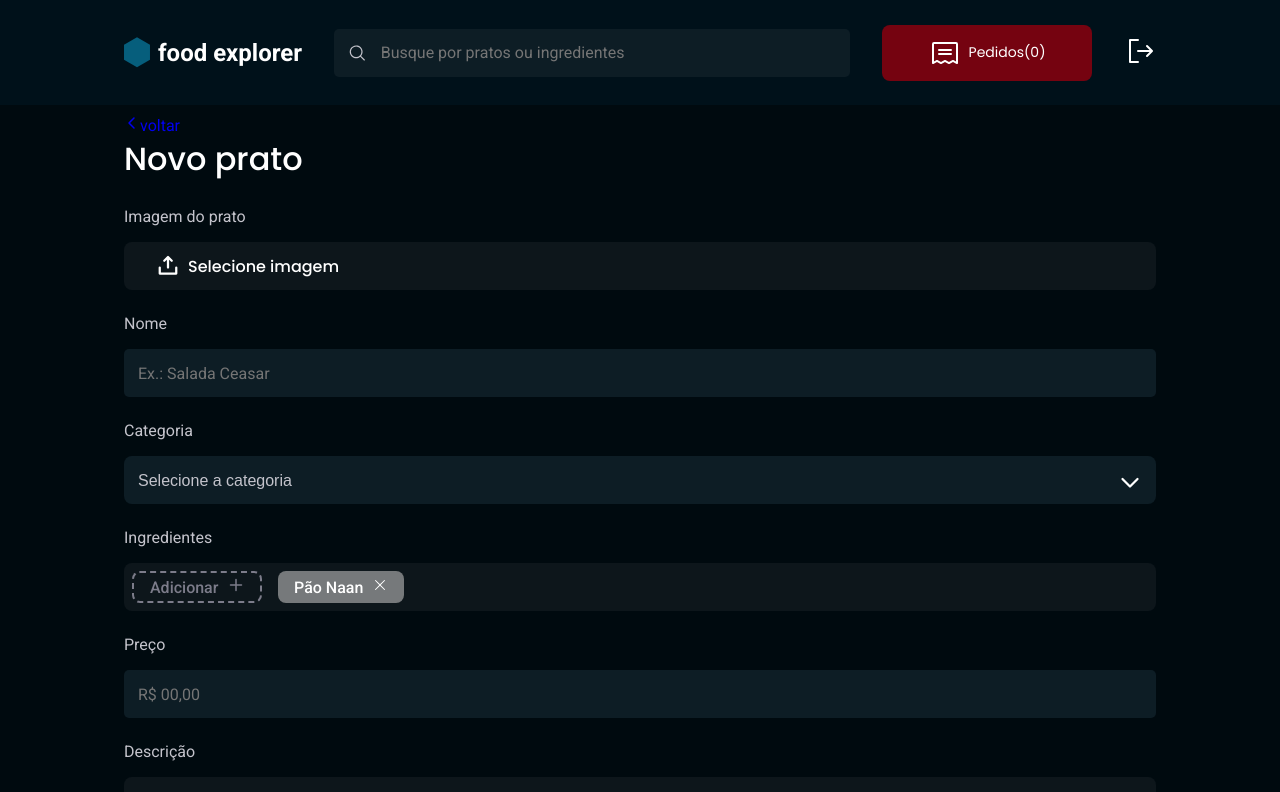
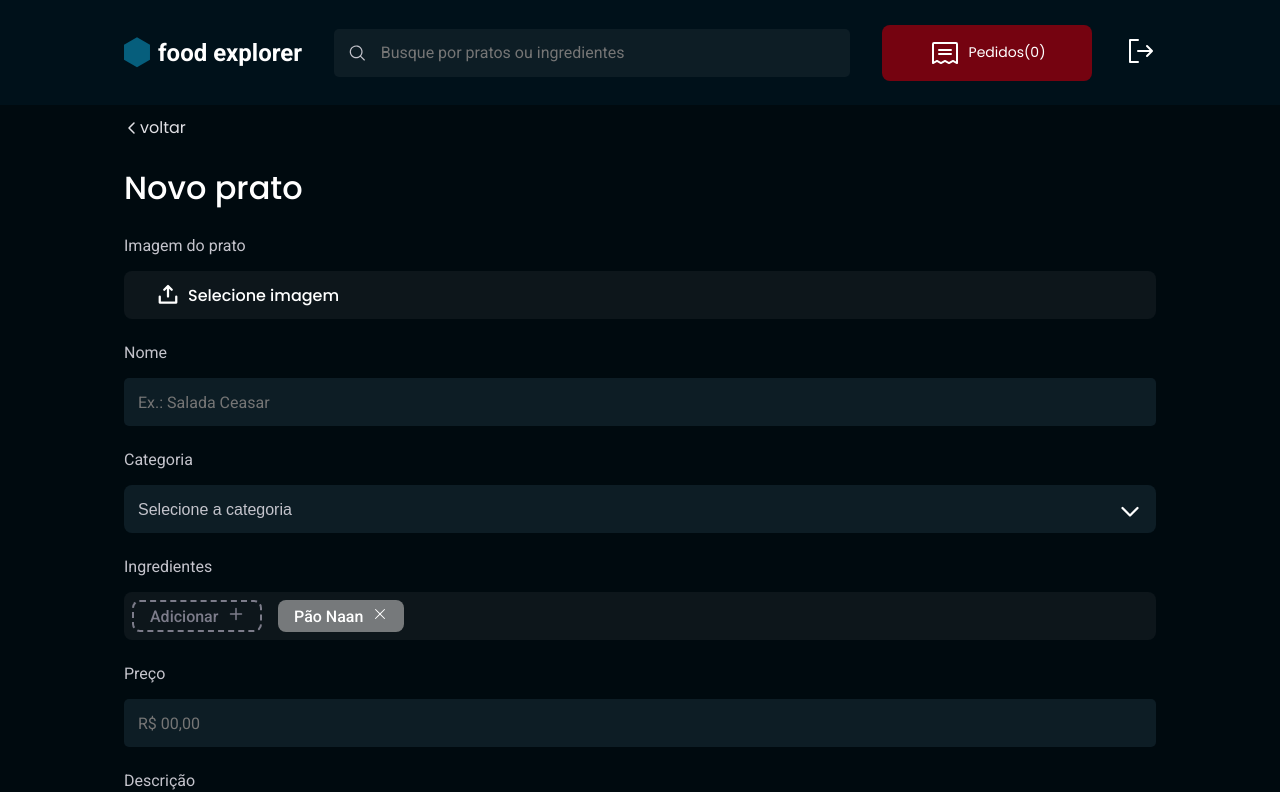
Before and after one commit to jocelitojr2/foodexplorer, a React (Vite) app: page / in a window 1280 px wide. Shown: the top 792 px of the page. Built offline with nearby package versions, Linux system fonts and the light colour scheme.

Commit message:
:lipstick: feat: Adjusting redirect link styles

```diff
--- a/src/pages/NewDish/styles.js
+++ b/src/pages/NewDish/styles.js
@@ -18,8 +18,14 @@ export const Content = styled.main`
   padding: 10px 28px 53px 24px;
 
   .back-button {
+    display: flex;
+    align-items: center;
+    font-family: "Poppins";
     font-size: 16px;
     margin-bottom: 24px;
+    background: none;
+    color: ${({ theme }) => theme.COLORS.LIGHT_300};
+    border: none;
 
     svg {
       width: 16px;
```
Also changed, not shown: src/pages/DishDetails/styles.js (+7 -0 lines).
